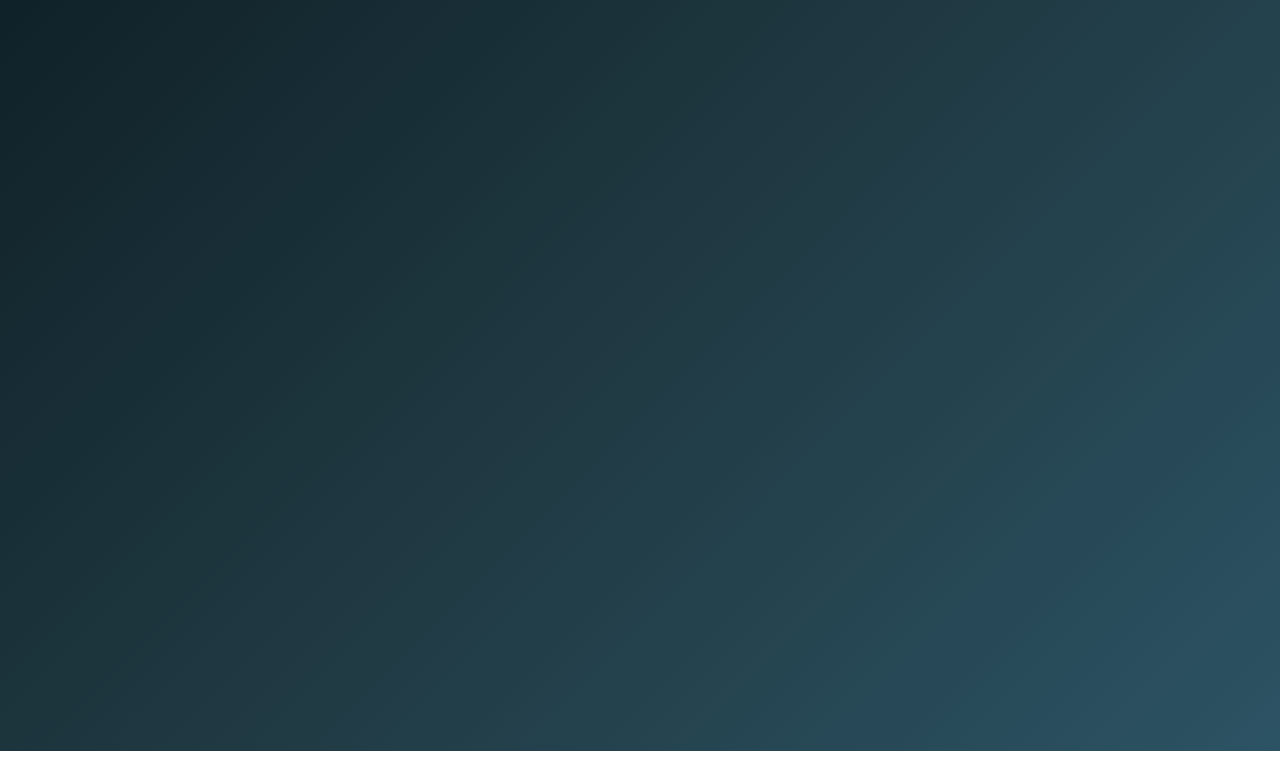
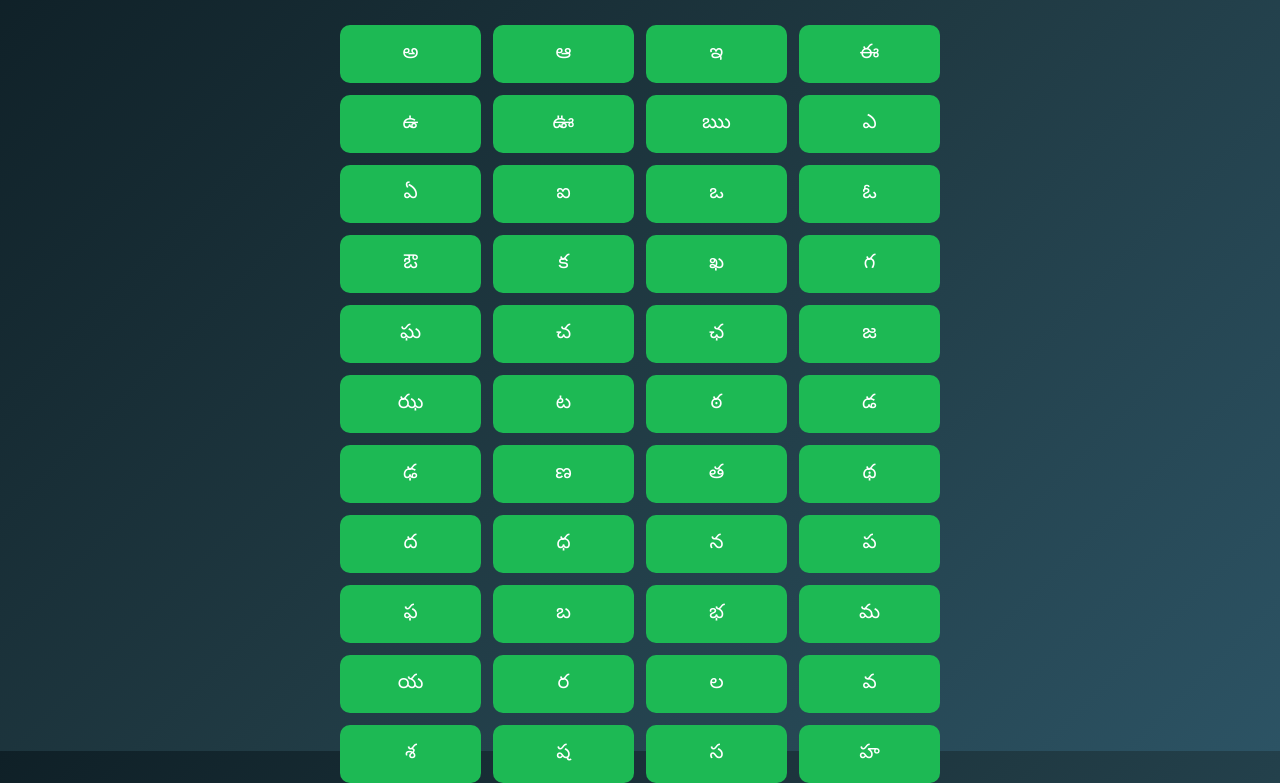
Before and after one commit to sudheerbabu196/Sda, a plain HTML site: page index.html in a window 1280 px wide. Shown: the part 49-832 px from the top of the page. Before the commit the page ends 800 px from the top, so only its background shows below. Drawn offline with Linux system fonts and the light colour scheme.

Commit message:
Update index.html

```diff
--- a/index.html
+++ b/index.html
@@ -13,6 +13,7 @@
       align-items: center;
       justify-content: center;
       min-height: 100vh;
+      overflow: hidden;
     }
     .page {
       display: none;
@@ -22,7 +23,7 @@
       padding: 20px;
       box-sizing: border-box;
       opacity: 0;
-      transition: opacity 1s ease; /* fade effect */
+      transition: opacity 0.8s ease; /* smooth fade */
     }
     .active {
       display: flex;
@@ -118,10 +119,12 @@
     };
 
     function showPage(pageId) {
-      document.querySelectorAll(".page").forEach(p => {
-        p.classList.remove("active");
-        setTimeout(() => p.style.display = "none", 500);
-      });
+      const current = document.querySelector(".page.active");
+      if (current) {
+        current.classList.remove("active");
+        setTimeout(() => current.style.display = "none", 500);
+      }
+
       const newPage = document.getElementById(pageId);
       newPage.style.display = "flex";
       setTimeout(() => newPage.classList.add("active"), 50);
@@ -166,7 +169,7 @@
       document.getElementById("lyrics").textContent = lyrics;
     }
 
-    // Auto move from splash to alphabet after 3s with fade
+    // Auto move from splash to alphabet after 3s
     setTimeout(() => {
       showPage("alphabetPage");
     }, 3000);
```
